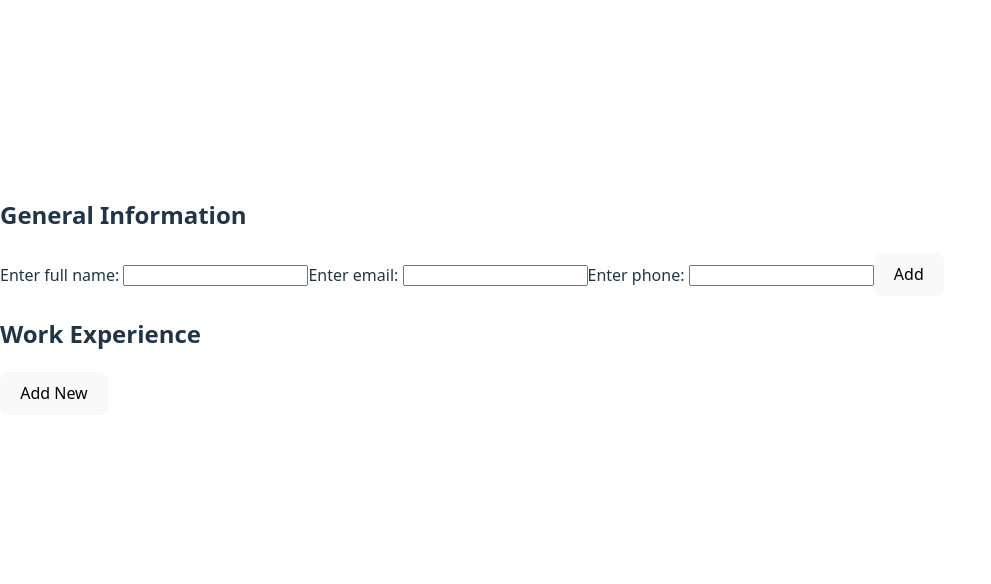
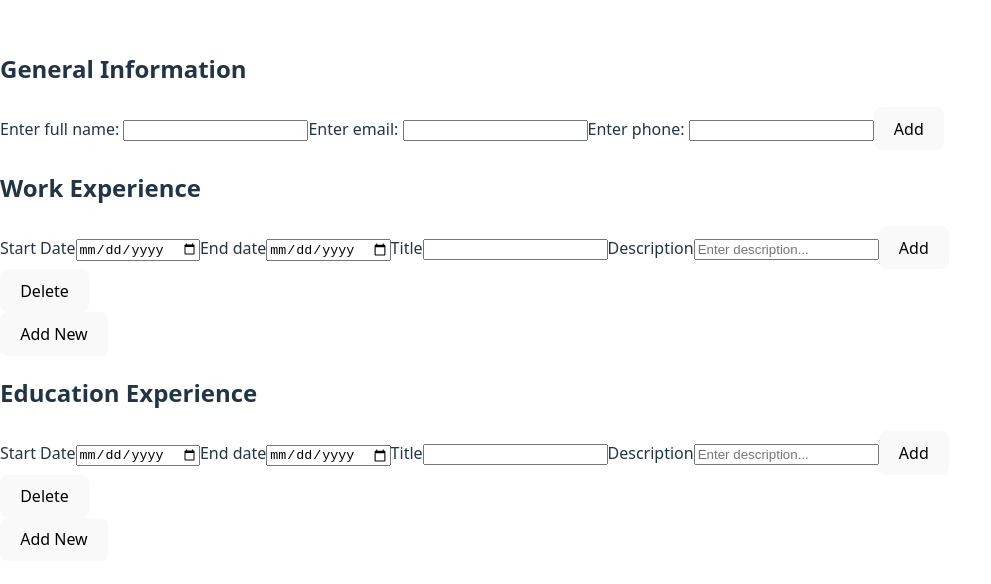
Before and after one commit to silasstephens15/odin-cv-application, a React (Vite) app: page / in a window 1280 px wide. Shown: the part 104-688 px from the top of the page, without its empty margins (0-991 px from the left). Built offline with nearby package versions, Linux system fonts and the light colour scheme.

Commit message:
feat: Added education section.
Users can now input education and work experience in separate sections.

```diff
--- a/src/App.jsx
+++ b/src/App.jsx
@@ -1,12 +1,13 @@
 import { useState } from "react";
 import "./styles/App.css";
-import { BiographicInfo, JobSection } from "./components";
+import { BiographicInfo, Section } from "./components";
 
 function App() {
   return (
     <>
       <BiographicInfo />
-      <JobSection />
+      <Section type="Work" />
+      <Section type="Education" />
     </>
   );
 }
--- a/src/components.jsx
+++ b/src/components.jsx
@@ -120,8 +120,8 @@ function ExperienceSection() {
   }
 }
 
-function JobSection() {
-  const [experiences, setExperiences] = useState([]);
+function Section({ type }) {
+  const [experiences, setExperiences] = useState([crypto.randomUUID()]);
   const addExperience = () => {
     setExperiences((prev) => [...prev, crypto.randomUUID()]);
   };
@@ -132,7 +132,7 @@ function JobSection() {
   };
   return (
     <div className="Section">
-      <h2>Work Experience</h2>
+      <h2>{type} Experience</h2>
       {experiences.map((item, index) => (
         <div className="card" key={item}>
           <ExperienceSection data-key={item} />
@@ -146,4 +146,4 @@ function JobSection() {
   );
 }
 
-export { BiographicInfo, JobSection };
+export { BiographicInfo, Section };
```
